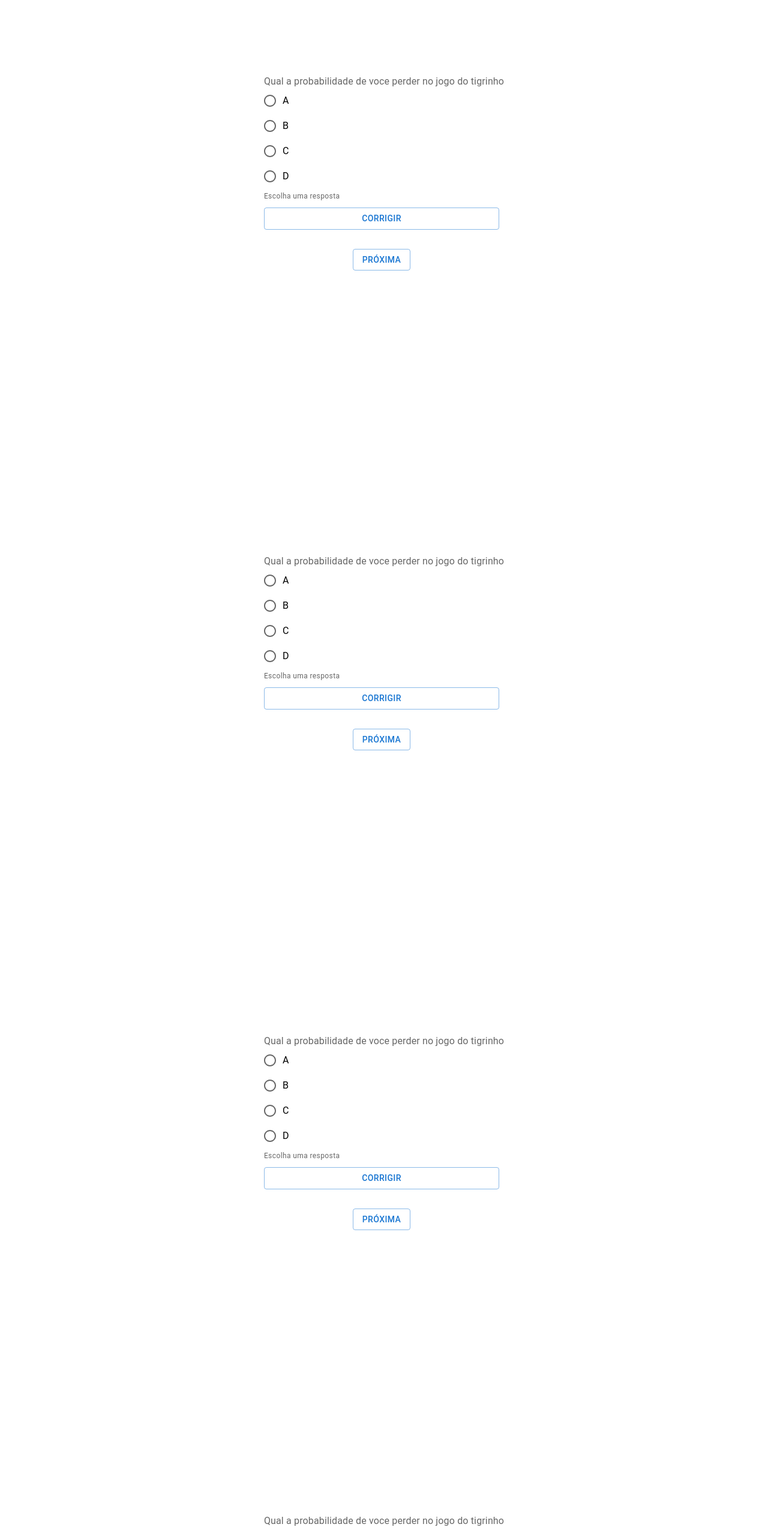
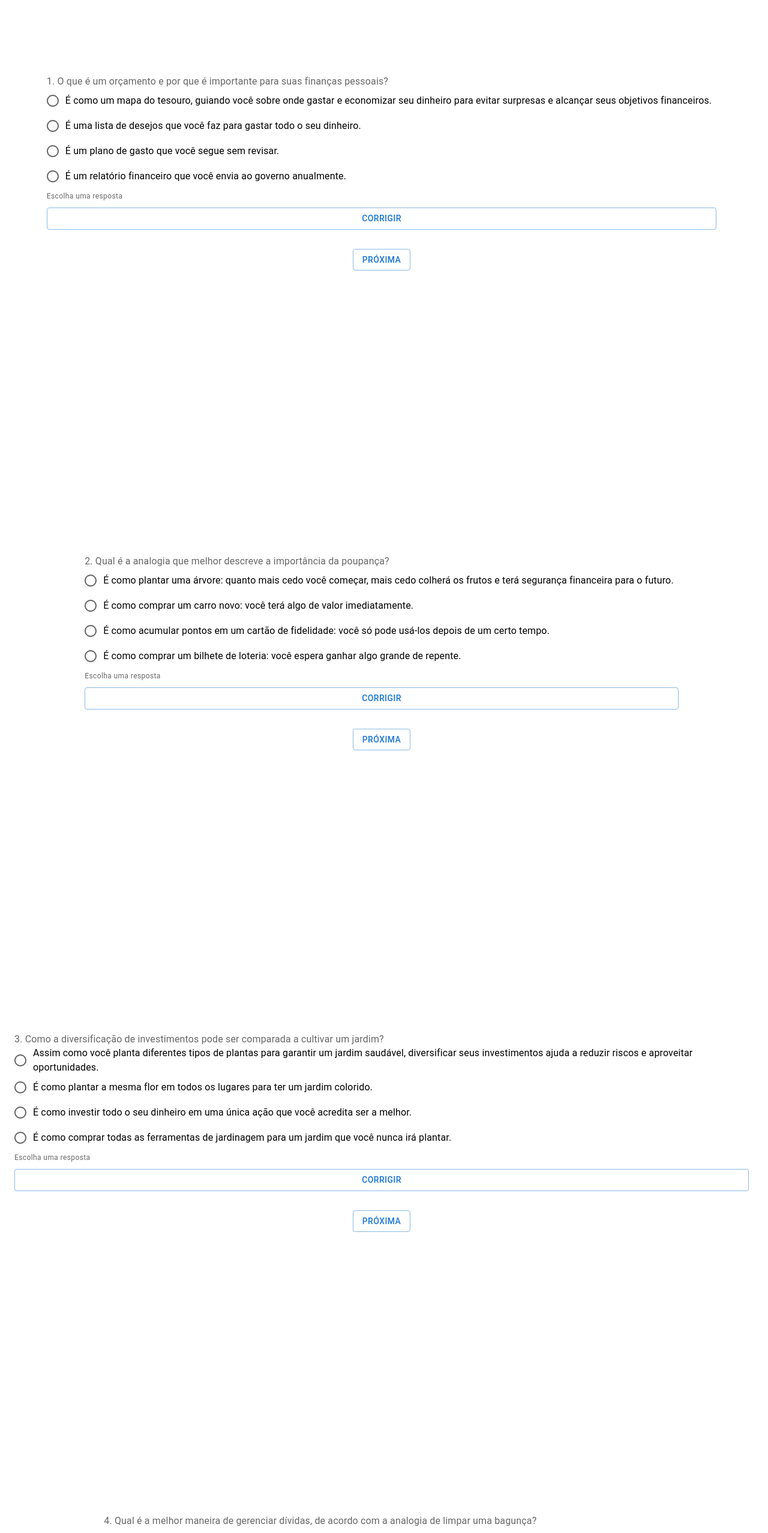
Before and after one commit to raul2710/economic_education_react, a React (Create React App) app: page /practice in a window 1280 px wide. Shown: the part 920-3476 px from the top of the page at 60% size. Built offline with nearby package versions, Linux system fonts and the light colour scheme.

Commit message:
questions update

```diff
--- a/src/components/Main.jsx
+++ b/src/components/Main.jsx
@@ -15,6 +15,7 @@
     position: relative;
     background-image: linear-gradient(to right, #000000 0%, #000000 25%, #00000000 90%);
 `
+
 const TextSlides = styled.div`
     position: absolute;
     top: 50%;
--- a/src/components/MainPractice.jsx
+++ b/src/components/MainPractice.jsx
@@ -32,8 +32,8 @@
 
     const [current, setCurrent] = React.useState(1)
     React.useEffect(() => {
-      if (current === 5) setCurrent(1)
-      document.querySelector(`#slide-${current > 4?1:current}`).scrollIntoView();
+      if (current === 13) setCurrent(1)
+      document.querySelector(`#slide-${current > 12?1:current}`).scrollIntoView();
     }, [current])
 
     return(
@@ -52,14 +52,67 @@
             </Button>
         </Section>
         <Div id="slide-1">
+            <Questions
+                question='1. O que é um orçamento e por que é importante para suas finanças pessoais?'
 
+                label1='É como um mapa do tesouro, guiando você sobre onde gastar e economizar seu dinheiro para evitar surpresas e alcançar seus objetivos financeiros.' value1='A'
+                label2='É uma lista de desejos que você faz para gastar todo o seu dinheiro.' value2='B'
+                label3='É um plano de gasto que você segue sem revisar.' value3='C'
+                label4='É um relatório financeiro que você envia ao governo anualmente.' value4='D'
+
+                correctValue='A'
+            />
+            <Button sx={{ mt: 1, mr: 1}} variant="outlined" onClick={() => {
+                setCurrent(cur=>cur+1)
+            }}>
+                Próxima
+            </Button>
+        </Div>
+
+        <Div id="slide-2">
             <Questions
-                question='Qual a probabilidade de voce perder no jogo do tigrinho'
+                question='2. Qual é a analogia que melhor descreve a importância da poupança?'
 
-                label1='A' value1='A'
-                label2='B' value2='B'
-                label3='C' value3='C'
-                label4='D' value4='D'
+                label1='É como plantar uma árvore: quanto mais cedo você começar, mais cedo colherá os frutos e terá segurança financeira para o futuro.' value1='A'
+                label2='É como comprar um carro novo: você terá algo de valor imediatamente.' value2='B'
+                label3='É como acumular pontos em um cartão de fidelidade: você só pode usá-los depois de um certo tempo.' value3='C'
+                label4='É como comprar um bilhete de loteria: você espera ganhar algo grande de repente.' value4='D'
+
+                correctValue='A'
+            />
+            <Button sx={{ mt: 1, mr: 1}} variant="outlined" onClick={() => {
+                setCurrent(cur=>cur+1)
+            }}>
+                Próxima
+            </Button>
+        </Div>
+
+        <Div id="slide-3">
+            <Questions
+                question='3. Como a diversificação de investimentos pode ser comparada a cultivar um jardim?'
+
+                label1='Assim como você planta diferentes tipos de plantas para garantir um jardim saudável, diversificar seus investimentos ajuda a reduzir riscos e aproveitar oportunidades.' value1='A'
+                label2='É como plantar a mesma flor em todos os lugares para ter um jardim colorido.' value2='B'
+                label3='É como investir todo o seu dinheiro em uma única ação que você acredita ser a melhor.' value3='C'
+                label4='É como comprar todas as ferramentas de jardinagem para um jardim que você nunca irá plantar.' value4='D'
+
+                correctValue='A'
+            />
+            <Button sx={{ mt: 1, mr: 1}} variant="outlined" onClick={() => {
+                setCurrent(cur=>cur+1)
+            }}>
+                Próxima
+            </Button>
+        </Div>
+
+        <Div id="slide-4">
+            <Questions
+                question='4. Qual é a melhor maneira de gerenciar dívidas, de acordo com a analogia de limpar uma bagunça?'
+
+                label1='Tente pagar todas as dívidas ao mesmo tempo, independentemente dos juros.' value1='A'
+                label2='Comece pelas dívidas com juros mais altos para ver resultados mais rapidamente e mantenha suas finanças sob controle.' value2='B'
+                label3='Ignore as dívidas pequenas e concentre-se apenas nas grandes.' value3='C'
+                label4='Use cartões de crédito para pagar todas as suas dívidas imediatamente.' value4='D'
 
                 correctValue='B'
             />
@@ -70,17 +123,16 @@
             </Button>
         </Div>
 
-        <Div id="slide-2">
+        <Div id="slide-5">
+            <Questions
+                question='5. Como uma boa pontuação de crédito pode ser comparada a uma reputação?'
 
-            <Questions
-                question='Qual a probabilidade de voce perder no jogo do tigrinho'
+                label1='É uma forma de exibir sua capacidade de gastar dinheiro livremente.' value1='A'
+                label2='É como ganhar um prêmio em um concurso de habilidades.' value2='B'
+                label3='É como ter um perfil social popular, que traz muitos seguidores.' value3='C'
+                label4='Assim como uma boa reputação abre portas para melhores oportunidades, uma boa pontuação de crédito facilita a obtenção de empréstimos e garante melhores taxas de juros.' value4='D'
 
-                label1='A' value1='A'
-                label2='B' value2='B'
-                label3='C' value3='C'
-                label4='D' value4='D'
-
-                correctValue='B'
+                correctValue='D'
             />
             <Button sx={{ mt: 1, mr: 1}} variant="outlined" onClick={() => {
                 setCurrent(cur=>cur+1)
@@ -88,16 +140,17 @@
                 Próxima
             </Button>
         </Div>
-        <Div id="slide-3">
+
+        <Div id="slide-6">
             <Questions
-                question='Qual a probabilidade de voce perder no jogo do tigrinho'
+                question='6. O que significa planejar sua aposentadoria de acordo com a analogia de construir uma fortaleza?'
 
-                label1='A' value1='A'
-                label2='B' value2='B'
-                label3='C' value3='C'
-                label4='D' value4='D'
+                label1=' Assim como você constrói uma fortaleza sólida para garantir segurança no futuro, planejar a aposentadoria envolve economizar e investir cedo para garantir um futuro financeiro estável.' value1='A'
+                label2='É como construir uma casa de férias onde você só passa o tempo quando quer.' value2='B'
+                label3='É como fazer uma grande festa para celebrar a aposentadoria.' value3='C'
+                label4='É gastar todo o seu dinheiro agora para aproveitar enquanto ainda trabalha.' value4='D'
 
-                correctValue='B'
+                correctValue='A'
             />
             <Button sx={{ mt: 1, mr: 1}} variant="outlined" onClick={() => {
                 setCurrent(cur=>cur+1)
@@ -105,16 +158,107 @@
                 Próxima
             </Button>
         </Div>
-        <Div id="slide-4">
+
+        <Div id="slide-7">
+            <Questions
+                question='7. Por que seguros são comparados a um guarda-chuva?'
+
+                label1='Assim como um guarda-chuva protege você das tempestades, seguros protegem você contra perdas financeiras significativas e imprevistos.' value1='A'
+                label2='É como um presente que você recebe sem necessidade de uso imediato.' value2='B'
+                label3='É uma forma de investir em uma nova casa.' value3='C'
+                label4='É uma maneira de gastar dinheiro para obter benefícios futuros.' value4='D'
+
+                correctValue='A'
+            />
+            <Button sx={{ mt: 1, mr: 1}} variant="outlined" onClick={() => {
+                setCurrent(cur=>cur+1)
+            }}>
+                Próxima
+            </Button>
+        </Div>
+
+        <Div id="slide-8">
+            <Questions
+                question='8. O que significa planejar suas finanças como traçar um roteiro?'
+
+                label1='Um bom planejamento financeiro é como um roteiro detalhado, ajudando você a alcançar seus objetivos financeiros de forma estruturada e eficiente.' value1='A'
+                label2='É como seguir qualquer plano sem considerar mudanças ou atualizações.' value2='B'
+                label3='É criar uma lista de tarefas diárias sem relação com suas finanças.' value3='C'
+                label4='É uma maneira de evitar o planejamento e gastar conforme desejar.' value4='D'
+
+                correctValue='A'
+            />
+            <Button sx={{ mt: 1, mr: 1}} variant="outlined" onClick={() => {
+                setCurrent(cur=>cur+1)
+            }}>
+                Próxima
+            </Button>
+        </Div>
+
+        <Div id="slide-9">
+            <Questions
+                question='9. O que é a renda passiva e como ela pode ser comparada a um rio?'
+
+                label1='Assim como um rio flui constantemente, a renda passiva traz dinheiro para você sem muito esforço contínuo, contribuindo para sua independência financeira.' value1='A'
+                label2='É como uma fonte de riqueza que aparece repentinamente.' value2='B'
+                label3='É um investimento que requer constante atenção e trabalho.' value3='C'
+                label4='É uma forma de ganhar dinheiro rapidamente e sem esforço.' value4='D'
+
+                correctValue='A'
+            />
+            <Button sx={{ mt: 1, mr: 1}} variant="outlined" onClick={() => {
+                setCurrent(cur=>cur+1)
+            }}>
+                Próxima
+            </Button>
+        </Div>
+
+        <Div id="slide-10">
+            <Questions
+                question='10. Por que a inflação é comparada a um ladrão silencioso?'
+
+                label1='Porque a inflação reduz o valor do seu dinheiro ao longo do tempo, afetando seu poder de compra sem que você perceba imediatamente.' value1='A'
+                label2='É um investimento que promete altos retornos sem riscos.' value2='B'
+                label3='É uma forma de gastar dinheiro sem planejamento.' value3='C'
+                label4='É uma maneira de aumentar rapidamente sua renda.' value4='D'
+
+                correctValue='A'
+            />
+            <Button sx={{ mt: 1, mr: 1}} variant="outlined" onClick={() => {
+                setCurrent(cur=>cur+1)
+            }}>
+                Próxima
+            </Button>
+        </Div>
+
+        <Div id="slide-11">
+            <Questions
+                question='11. Como a diversificação de investimentos pode ser comparada a misturar ingredientes em uma receita?'
+
+                label1='Assim como misturar diferentes ingredientes cria um prato equilibrado e saboroso, diversificar seus investimentos ajuda a equilibrar riscos e maximizar ganhos.' value1='A'
+                label2='É como usar apenas um ingrediente para garantir um sabor consistente.' value2='B'
+                label3='É uma forma de reduzir o número de investimentos para simplificar o portfólio.' value3='C'
+                label4='É uma maneira de investir todo o seu dinheiro em um único ativo.' value4='D'
+
+                correctValue='A'
+            />
+            <Button sx={{ mt: 1, mr: 1}} variant="outlined" onClick={() => {
+                setCurrent(cur=>cur+1)
+            }}>
+                Próxima
+            </Button>
+        </Div>
+
+        <Div id="slide-12">
             <Questions
                 question='Qual a probabilidade de voce perder no jogo do tigrinho'
 
-                label1='A' value1='A'
-                label2='B' value2='B'
-                label3='C' value3='C'
-                label4='D' value4='D'
+                label1='Porque são custos inevitáveis que você deve planejar para minimizar seus impactos e garantir que você esteja na melhor rota financeira.' value1='A'
+                label2='É uma forma de ganhar dinheiro ao longo da estrada.' value2='B'
+                label3='São benefícios que você recebe ao investir em um fundo de alto rendimento.' value3='C'
+                label4='São uma maneira de gastar dinheiro sem controle.' value4='D'
 
-                correctValue='B'
+                correctValue='A'
             />
             <Button sx={{ mt: 1, mr: 1}} variant="outlined" onClick={() => {
                 setCurrent(cur=>cur+1)
--- a/src/components/Questions.jsx
+++ b/src/components/Questions.jsx
@@ -44,9 +44,9 @@
           onChange={handleRadioChange}
         >
           <FormControlLabel value={props.value1} control={<Radio />} label={props.label1} />
-          <FormControlLabel value={props.value2} control={<Radio />} label={props.label2}  />
-          <FormControlLabel value={props.value3} control={<Radio />} label={props.label3}  />
-          <FormControlLabel value={props.value4} control={<Radio />} label={props.label4}  />
+          <FormControlLabel value={props.value2} control={<Radio />} label={props.label2} />
+          <FormControlLabel value={props.value3} control={<Radio />} label={props.label3} />
+          <FormControlLabel value={props.value4} control={<Radio />} label={props.label4} />
         </RadioGroup>
         <FormHelperText>{helperText}</FormHelperText>
         <Button sx={{ mt: 1, mr: 1 }} type="submit" variant="outlined" >
```
